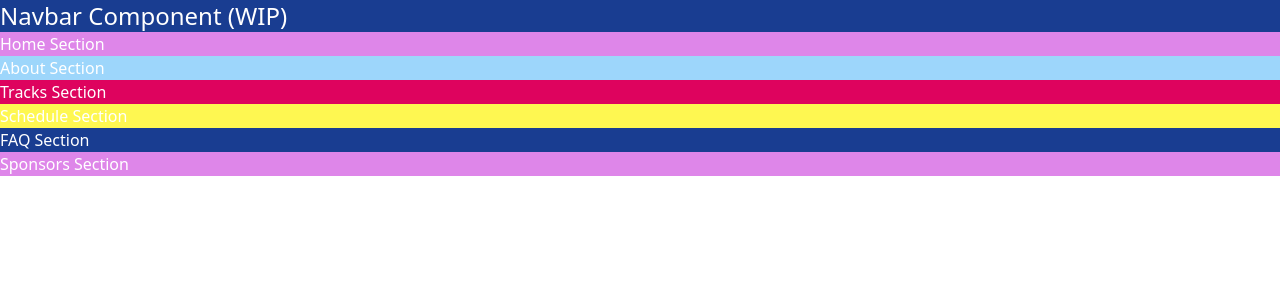
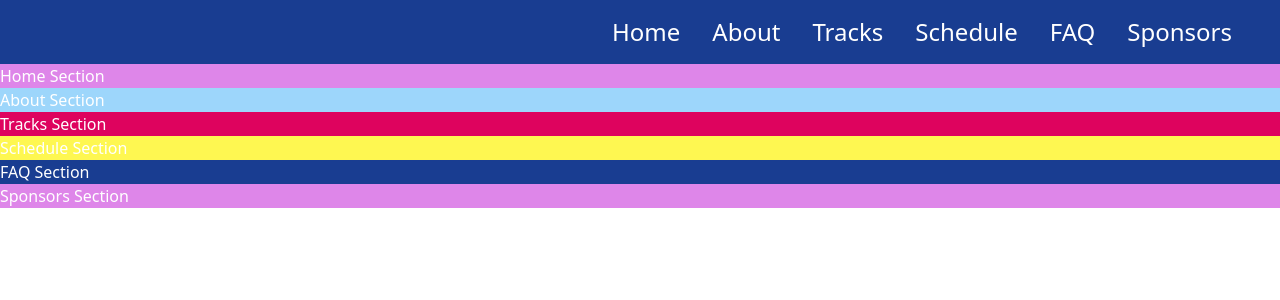
Before and after one commit to hack-duke/2025.hackduke.org, a React (Create React App) app: page / in a window 1280 px wide. Shown: the top 300 px of the page. Built offline with nearby package versions, Linux system fonts and the light colour scheme.

Commit message:
Added Navbar and implemented scrolling

```diff
--- a/src/App.js
+++ b/src/App.js
@@ -14,12 +14,30 @@ function App () {
   return (
     <div className='font-sans'>
       <Navbar />
+
+      <section id="home">
         <Home />
+      </section>
+
+      <section id="about">
         <About />
+      </section>
+
+      <section id="tracks">
         <Tracks />
+      </section>
+
+      <section id="schedule">
         <Schedule />
+      </section>
+
+      <section id="faq">
         <FAQ />
+      </section>
+
+      <section id="sponsors">
         <Sponsors />
+      </section>
     </div>
   )
 }
--- a/src/components/navbar.js
+++ b/src/components/navbar.js
@@ -1,8 +1,42 @@
 // code for the navbar should go here
+// export const Navbar = () => {
+//   return (
+//     <nav className='w-screen text-2xl text-white bg-background'>
+//       Navbar Component (WIP)
+//     </nav>
+//   )
+// }
+
 export const Navbar = () => {
+  const scrollToSection = (sectionId) => {
+    const element = document.getElementById(sectionId);
+    if (element) {
+      element.scrollIntoView({ behavior: 'smooth' });
+    }
+  };
+
   return (
-    <nav className='w-screen text-2xl text-white bg-background'>
-      Navbar Component (WIP)
+    <nav className="w-screen text-2xl text-white bg-background p-4">
+      <ul className="flex justify-end space-x-8 pr-8">
+        <li onClick={() => scrollToSection('home')}>
+          <button>Home</button>
+        </li>
+        <li onClick={() => scrollToSection('about')}>
+          <button>About</button>
+        </li>
+        <li onClick={() => scrollToSection('tracks')}>
+          <button>Tracks</button>
+        </li>
+        <li onClick={() => scrollToSection('schedule')}>
+          <button>Schedule</button>
+        </li>
+        <li onClick={() => scrollToSection('faq')}>
+          <button>FAQ</button>
+        </li>
+        <li onClick={() => scrollToSection('sponsors')}>
+          <button>Sponsors</button>
+        </li>
+      </ul>
     </nav>
-  )
-}
+  );
+};
```
Lines whose indentation alone changed are shown as unchanged.
